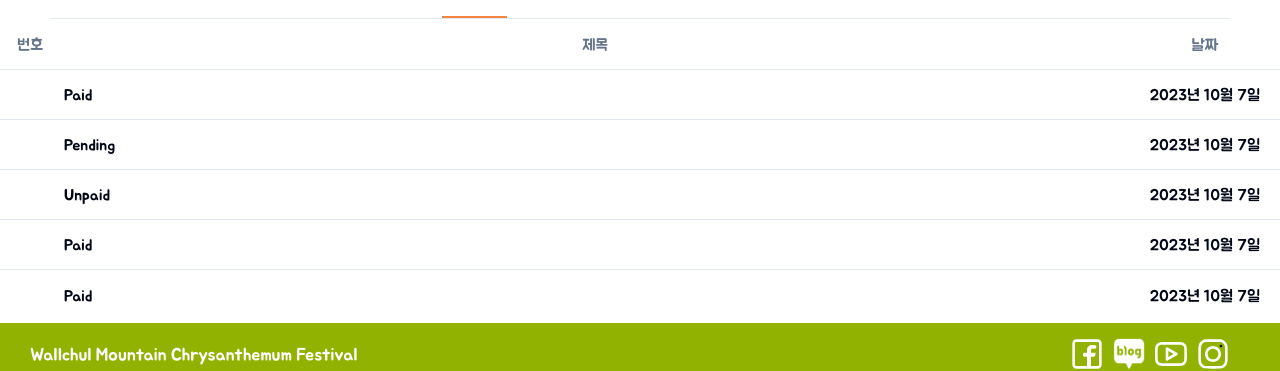
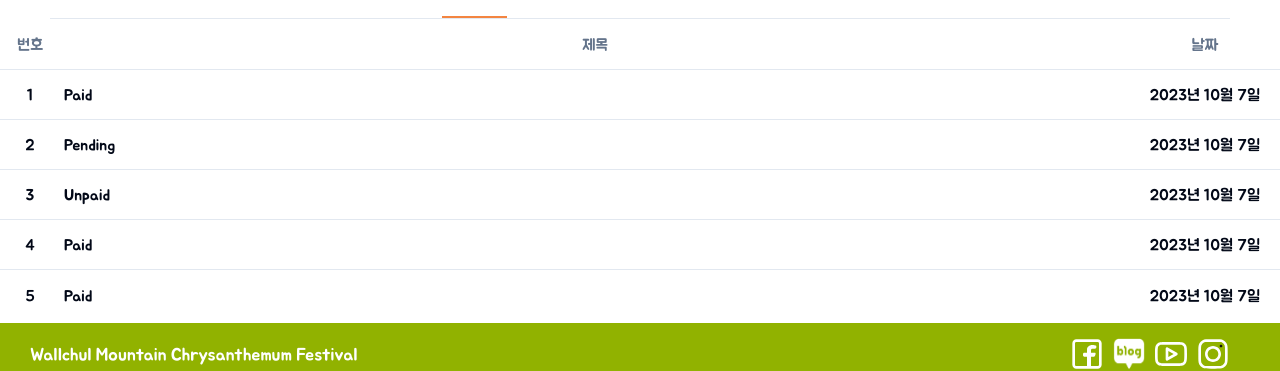
Before and after one commit to guesung/Yakukhwa, a Next.js app: page /festival-news/announcement in a window 1280 px wide. Shown: the part 373-744 px from the top of the page. Built offline with nearby package versions, Linux system fonts and the light colour scheme; no server answers; the database is empty.

Commit message:
refactor : invoice > id로 네이밍 변경

```diff
--- a/src/app/(menu)/festival-news/announcement/page.tsx
+++ b/src/app/(menu)/festival-news/announcement/page.tsx
@@ -8,9 +8,8 @@ import {
   TableRow,
 } from "@/components/ui/table";
 import { dummyData } from "@/constants";
+import { queryData } from "@/utils/firebaseController";
 import Link from "next/link";
-
-const pageList = [1, 2, 3, 4, 5];
 
 interface PageProps {
   searchParams: {
@@ -18,7 +17,10 @@ interface PageProps {
   };
 }
 
-export default function page({ searchParams: { page } }: PageProps) {
+export default async function page({ searchParams: { page } }: PageProps) {
+  const data = await queryData({ document: "cities" });
+  console.log(data);
+
   return (
     <div>
       <Table>
@@ -32,10 +34,10 @@ export default function page({ searchParams: { page } }: PageProps) {
 
         <TableBody>
           {dummyData.ANNOUNCEMENT.map((invoice) => (
-            <TableRow key={invoice.invoice} className="h-50 text-center">
-              <TableCell>{invoice.invoice}</TableCell>
+            <TableRow key={invoice.id} className="h-50 text-center">
+              <TableCell>{invoice.id}</TableCell>
               <TableCell className="text-left">
-                <Link href={`/festival-news/announcement/${invoice.invoice}`}>
+                <Link href={`/festival-news/announcement/${invoice.id}`}>
                   {invoice.title}
                 </Link>
               </TableCell>
```
